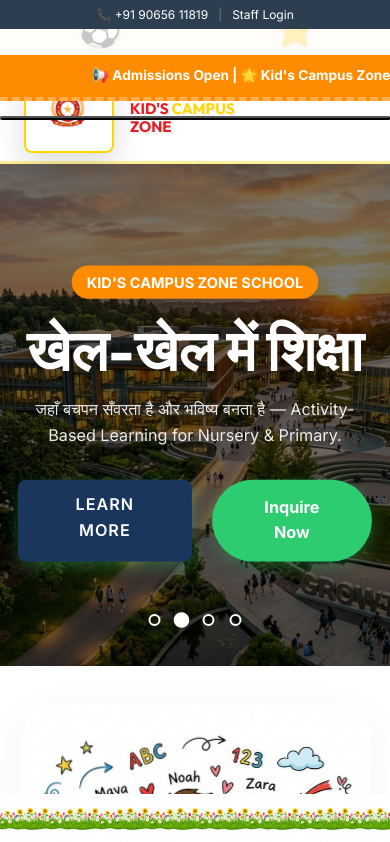
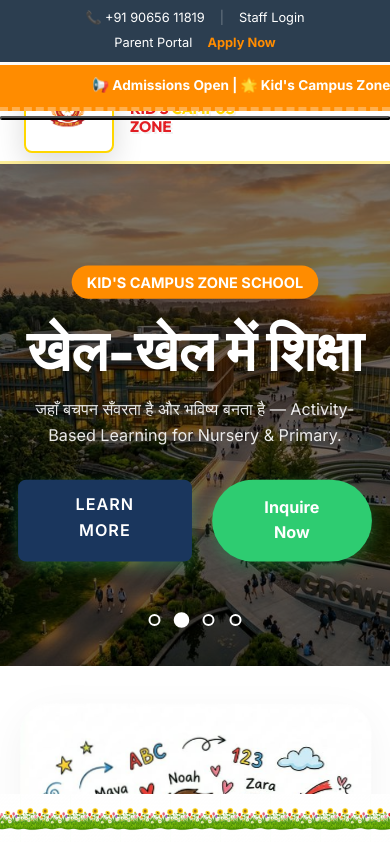
Before and after one commit to RubyGupta-tech/school-website, a React (Vite) app in the folder school-website/: page / in a window 390 px wide. Shown: the top 842 px of the page. Built offline with nearby package versions, Linux system fonts and the light colour scheme.

Commit message:
Ensure top-bar links are visible on mobile with updated offsets

```diff
--- a/school-website/src/App.css
+++ b/school-website/src/App.css
@@ -619,28 +619,30 @@
     display: block;
   }
   .top-bar {
-    padding: 5px 3%;
-    font-size: 0.75rem;
-    flex-wrap: wrap; /* Allow wrapping if needed */
-    justify-content: center;
-    gap: 8px;
-    height: auto; /* Let it expand if content wraps */
+    padding: 8px 3%;
+    font-size: 0.8rem;
+    flex-direction: column; /* Explicit stacking */
+    gap: 5px;
+    height: auto;
+    position: fixed;
+    top: 0;
   }
 
   .top-bar-left, .top-bar-right {
-    gap: 10px;
+    display: flex;
     justify-content: center;
-    width: 100%; /* Force stacking for clear visibility */
+    width: 100%;
+    gap: 15px;
   }
 
   .marquee-container {
-    top: auto; /* Adjust based on dynamic top-bar */
     position: fixed;
-    top: 55px; /* Fixed offset for stacked top-bar */
+    top: 65px; /* Offset to clear the stacked top-bar */
+    z-index: 1001;
   }
 
   .navbar {
-    top: 95px; /* Offset for marquee + top-bar */
+    top: 105px; /* Offset for top-bar (65) + marquee (40) */
   }
 
   .hero-slider {
```
